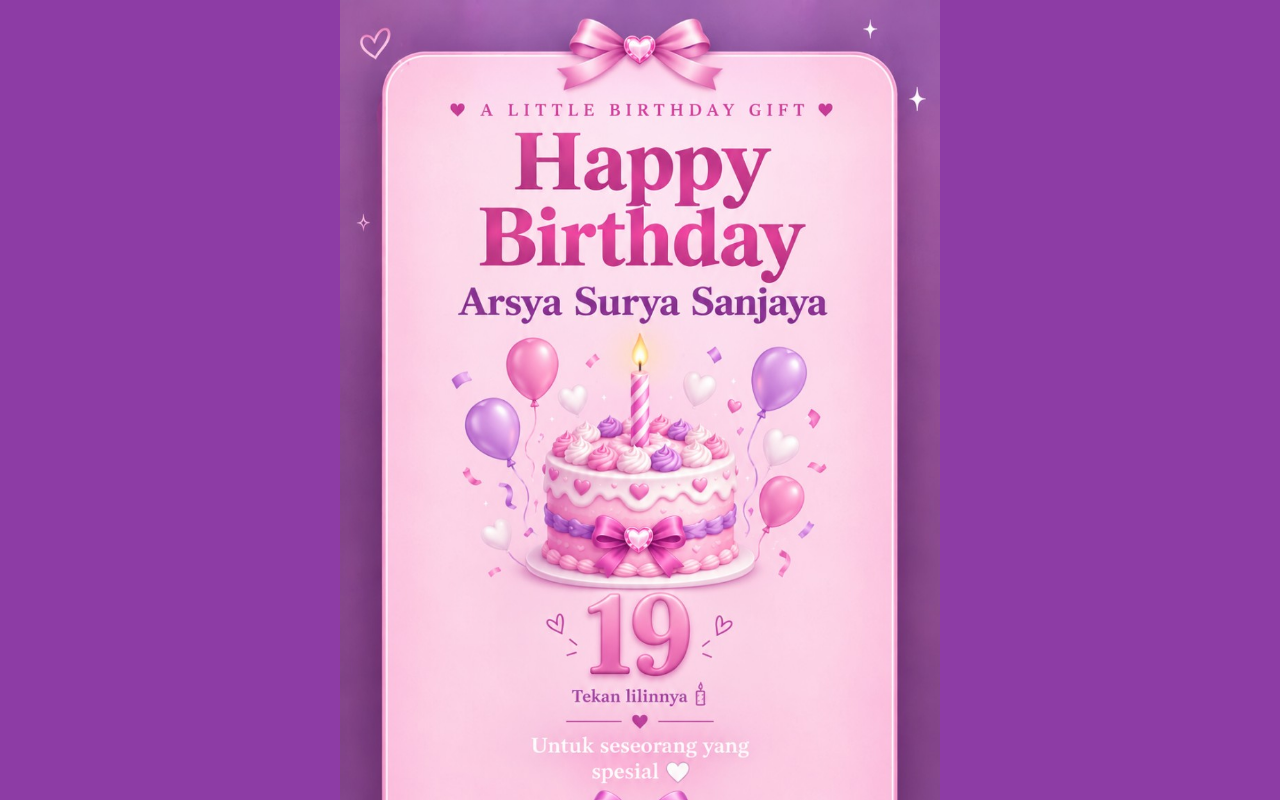
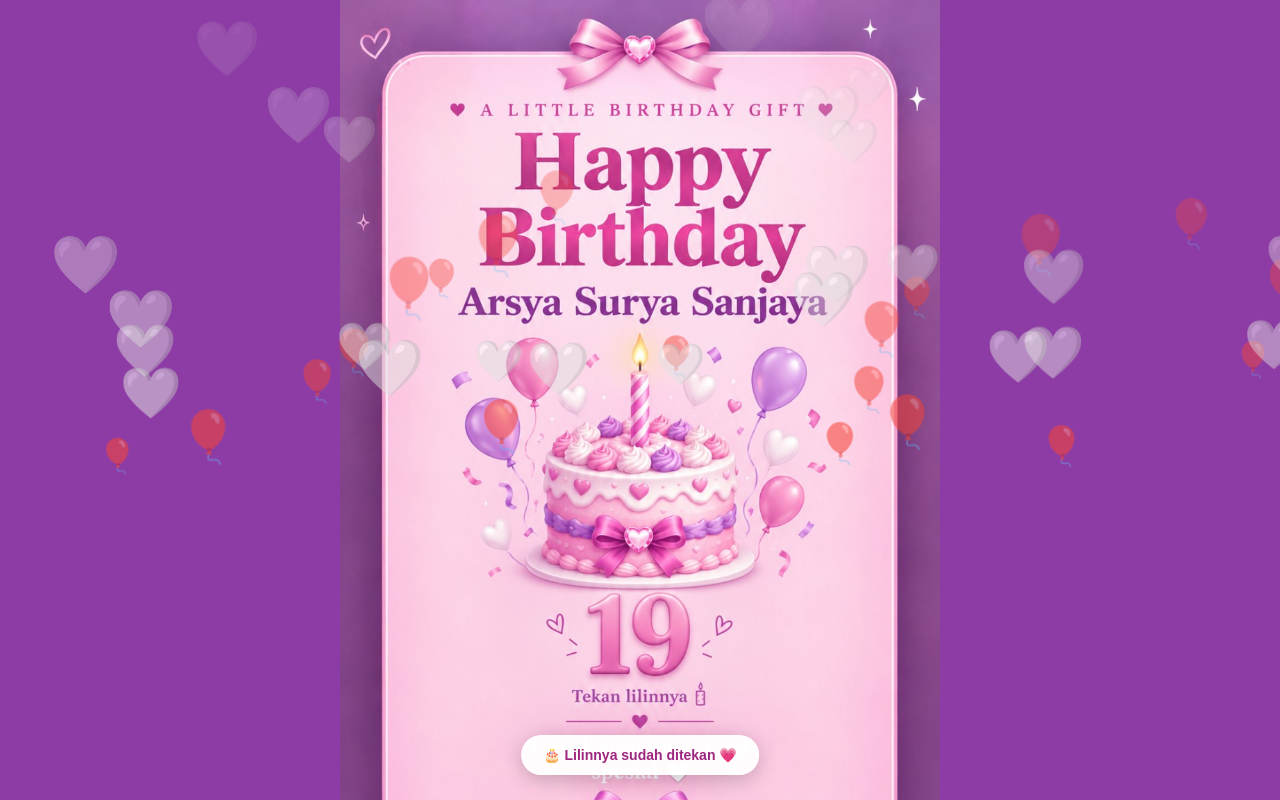
Before and after one commit to faisalagel90-max/birthday-gift, a website: page index.html in a window 1280 px wide. Both pictures are taken after a click on the button "Tekan lilin". Shown: the top 800 px of the page. Drawn offline with Linux system fonts and the light colour scheme.

Commit message:
Update index.html

```diff
--- a/index.html
+++ b/index.html
@@ -124,7 +124,7 @@
     message.classList.add("show");
 
     /* 🎈 BALON */
-    for (let i = 0; i < 3; i++) {
+    for (let i = 0; i < 20; i++) {
 
         const balon = document.createElement("div");
 
@@ -149,7 +149,7 @@
     }
 
     /* 🤍 HATI */
-    for (let i = 0; i < 1; i++) {
+    for (let i = 0; i < 24; i++) {
 
         const hati = document.createElement("div");
 
@@ -172,8 +172,6 @@
             hati.remove();
         }, 20000);
 
-          }
-          }, 500);
     }
 
     /* 🎵 MUSIK HAPPY BIRTHDAY */
```
